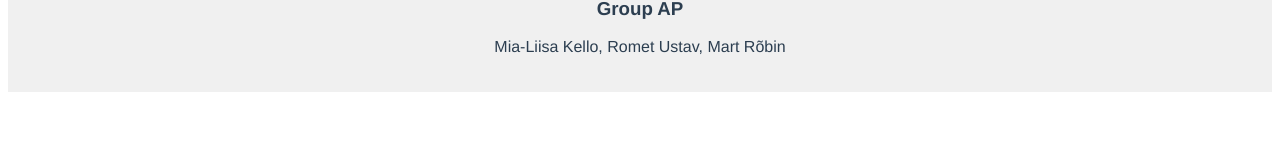
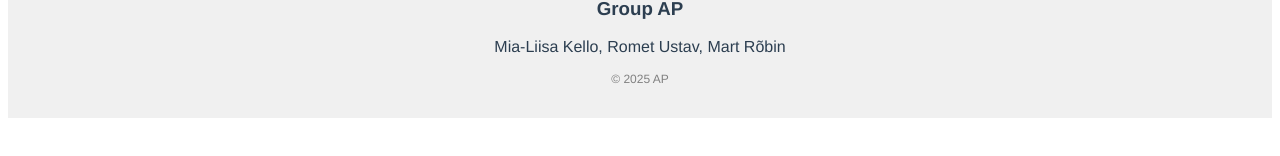
Before and after one commit to martrobin-inf/WAD-HWs, a Vue app in the folder vue-version/: page /#/ in a window 1280 px wide. Shown: the part 272-428 px from the top of the page. Built offline with nearby package versions, Linux system fonts and the light colour scheme; no server answers.

Commit message:
Copyright sign

```diff
--- a/vue-version/src/components/Footer.vue
+++ b/vue-version/src/components/Footer.vue
@@ -3,6 +3,7 @@
         <div>
             <h3>Group AP</h3>
             <p>Mia-Liisa Kello, Romet Ustav, Mart Rõbin</p>
+            <p class="copyright">© 2025 AP</p>
         </div>
     </footer>
 </template>
@@ -19,4 +20,8 @@ footer {
     padding: 20px;
     text-align: center;
 }
+.copyright {
+    color: gray;
+    font-size: 75%;
+}
 </style>
```
